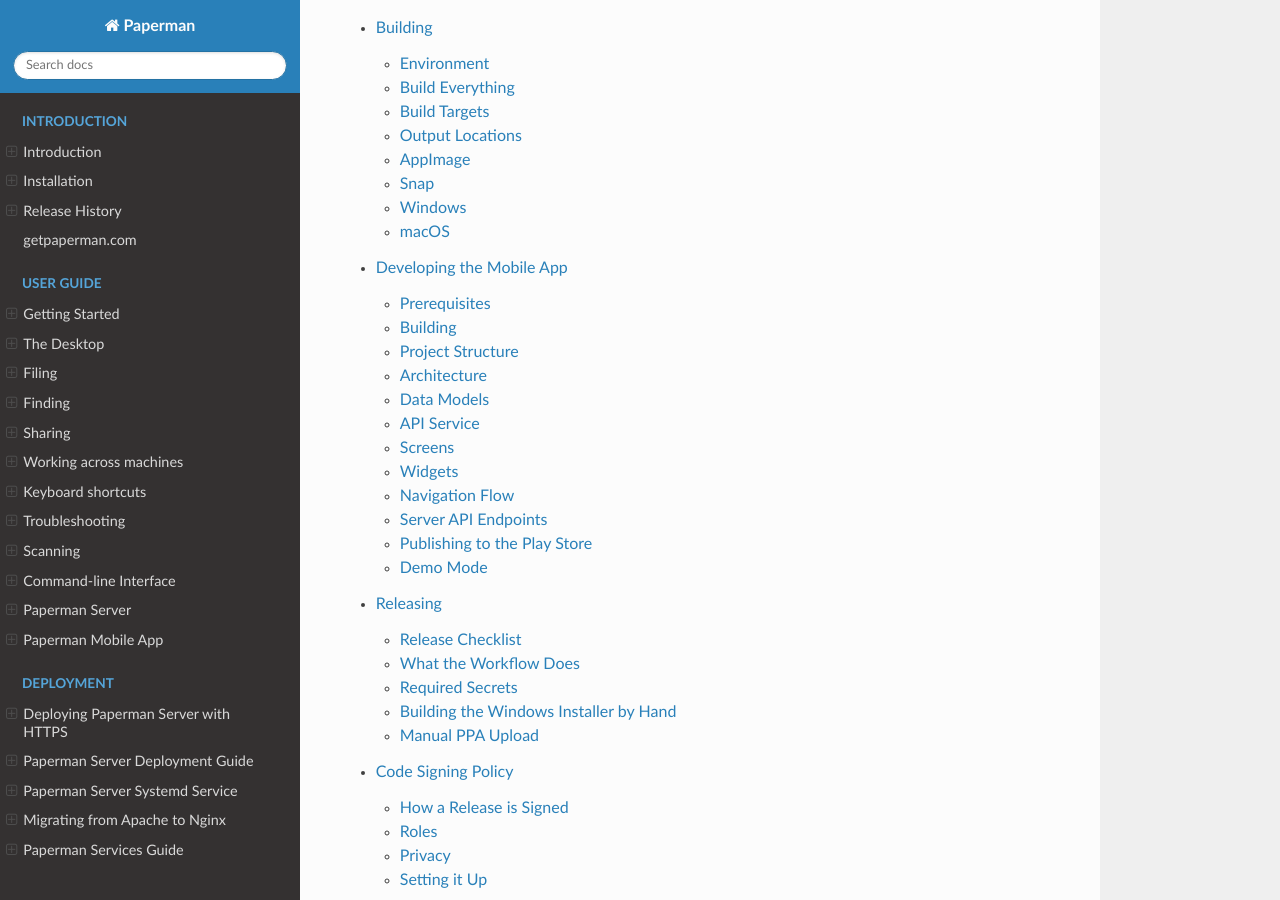
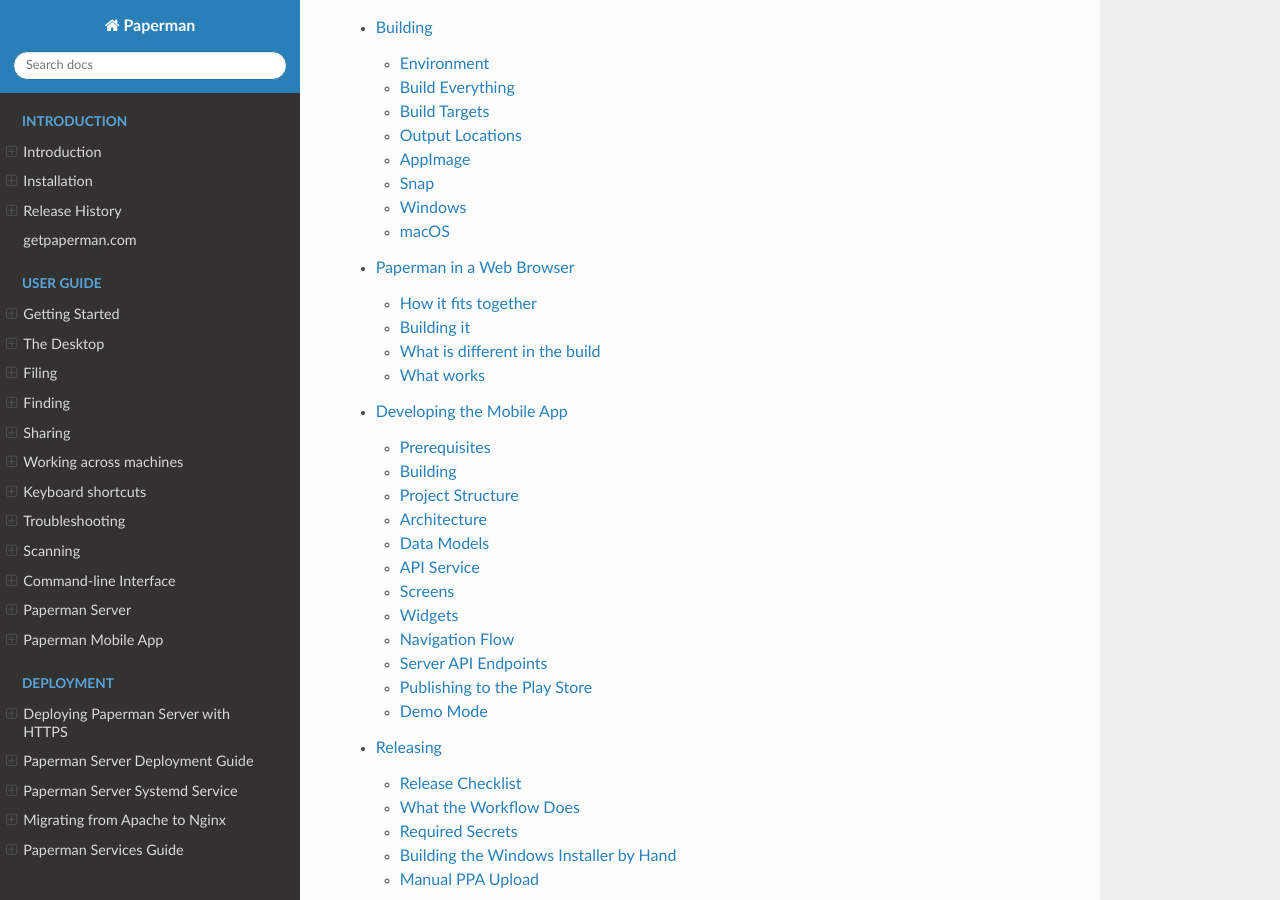
Before and after one commit to sjg20/paperman, a Sphinx documentation site: the page built from doc/index.rst, in a window 1280 px wide and 900 px high, scrolled down 7509 px. Built offline with Sphinx 7.4.7 and the Read the Docs theme 3.1.0, drawn with Linux system fonts in a browser that asks for light colours; part of the change alters nothing that is shown.

Commit message:
doc: Describe building Paperman for a browser
Add a page which says how the browser build fits together with
paperman-server, what is needed to build it, what is different in the
build and what works so far.

Co-developed-by: Claude Fable 5.2 <noreply@anthropic.com>
Claude-Session: https://claude.ai/code/session_01BxfLL7T8McSpFMMxYekitE

```diff
--- a/doc/index.rst
+++ b/doc/index.rst
@@ -53,6 +53,7 @@ The manual is also available as a `PDF
    activity-log
    api
    build
+   web
    app-develop
    releasing
    code-signing
--- /dev/null
+++ b/doc/web.rst
@@ -0,0 +1,121 @@
+Paperman in a Web Browser
+=========================
+
+Paperman's desktop can be built to run in a web browser, as WebAssembly.
+The page is the same program as the desktop, with the same windows and
+menus, working on the papers of a ``paperman-server``.
+
+This is at an early stage: see `What works`_.
+
+How it fits together
+--------------------
+
+A page in a browser cannot open a folder of papers, run another program
+or reach a scanner. So the browser build is always a client of a
+server:
+
+- ``paperman-server`` holds the papers, reads their text and searches
+  them
+- the same server hands the page to the browser, with ``--web`` (see
+  :doc:`server`), so that the page and the server are one site
+- when the page opens, it shows the papers of the server it came from,
+  with nothing to set up
+
+Building it
+-----------
+
+The build needs:
+
+- the **Emscripten SDK**, at the version which the Qt in use asks for
+  (Qt 6.10 pairs with Emscripten 4.0.7), set up in the shell with its
+  ``emsdk_env.sh``
+- **Qt for WebAssembly**, the multi-threaded kind, with the host tools
+  of the same version. ``aqtinstall`` fetches both::
+
+     aqt install-qt linux desktop 6.10.3 linux_gcc_64 -m qtscxml
+     aqt install-qt all_os wasm 6.10.3 wasm_multithread -m qtscxml
+
+- **libtiff**'s source, which the script builds for the browser. Pages
+  in ``.max`` files are kept with its fax coding. JPEG and zlib come
+  with Emscripten
+
+Then::
+
+   scripts/build_wasm.sh -q <qt>/6.10.3/wasm_multithread \
+       -t <tiff-source> <outdir>
+
+which leaves the files to serve in ``<outdir>/web``. Serve them with::
+
+   paperman-server --web <outdir>/web <repository>
+
+and open ``http://localhost:<port>/app/`` on the same machine.
+
+From any other machine the page has to come over HTTPS. A browser lets
+a page use threads only where it counts the page as secure, which is
+HTTPS or ``localhost``: over plain ``http`` from another machine the page
+stays at "Loading...". ``paperman-server`` does not do HTTPS itself, so
+put a web server in front of it which does: see :doc:`deployment`.
+
+The program is about 38 MB, and 11 MB as the browser fetches it, since
+the script makes compressed copies which the server sends. The browser
+keeps it after the first visit.
+
+What is different in the build
+------------------------------
+
+``paperman.pro`` has a section for this target, which Qt calls ``wasm``.
+The rest of the code is as it is for the other builds, with stand-ins
+for what a browser lacks:
+
+.. list-table::
+   :header-rows: 1
+   :widths: 25 75
+
+   * - A browser has no
+     - So the build
+   * - Scanner library
+     - Builds the scanner code as it is against the SANE headers kept for
+       Windows, with ``wasm/nosane.cpp``: a SANE library which has no
+       scanners
+   * - Way to run a program
+     - Uses ``wasm/noprocess.h`` in place of ``QProcess``: a program
+       which can never be started, so that code which runs one takes the
+       path it has for a program which is not installed. This covers
+       text reading, mail, the assistant's command and ``exiftool``
+   * - PDF libraries
+     - Leaves PDF stacks out (``CONFIG_no_pdf``): they are listed, but
+       cannot be opened
+   * - Folders of papers
+     - Shows the server's papers when it starts, and hides **Add
+       repository**
+   * - Waiting dialogs
+     - Is linked with Asyncify, which lets a dialog wait for its answer
+       as it does elsewhere, at some cost in size and speed
+
+What works
+----------
+
+Tried in Chrome, against a server on the same computer:
+
+- the window, menus, toolbars and dialogs
+- showing the server's folders, stacks, thumbnails and ``.max`` pages
+- renaming a stack
+
+Not yet tried: most other changes to stacks, searching, logging in to a
+server with users, and other browsers.
+
+Known not to work:
+
+- **PDF stacks** cannot be opened. The server would need to draw their
+  pages, as it does for ``.max`` stacks, or the PDF libraries be built
+  for the browser
+- **Reading text** from the page: the server has to do it
+  (``--read-pages``, or the **OCR** button, which asks the server)
+- **Scanning**. A scanner could be reached either through the server it
+  is plugged into, or through the browser's own access to USB devices,
+  which only some browsers have
+- **Printing**, which Qt does not support in a browser, and **email**
+- **The assistant**, which runs a command on the computer
+
+Nothing here builds the browser version in the project's automated
+checks yet, so a change elsewhere can break it unnoticed.
```
